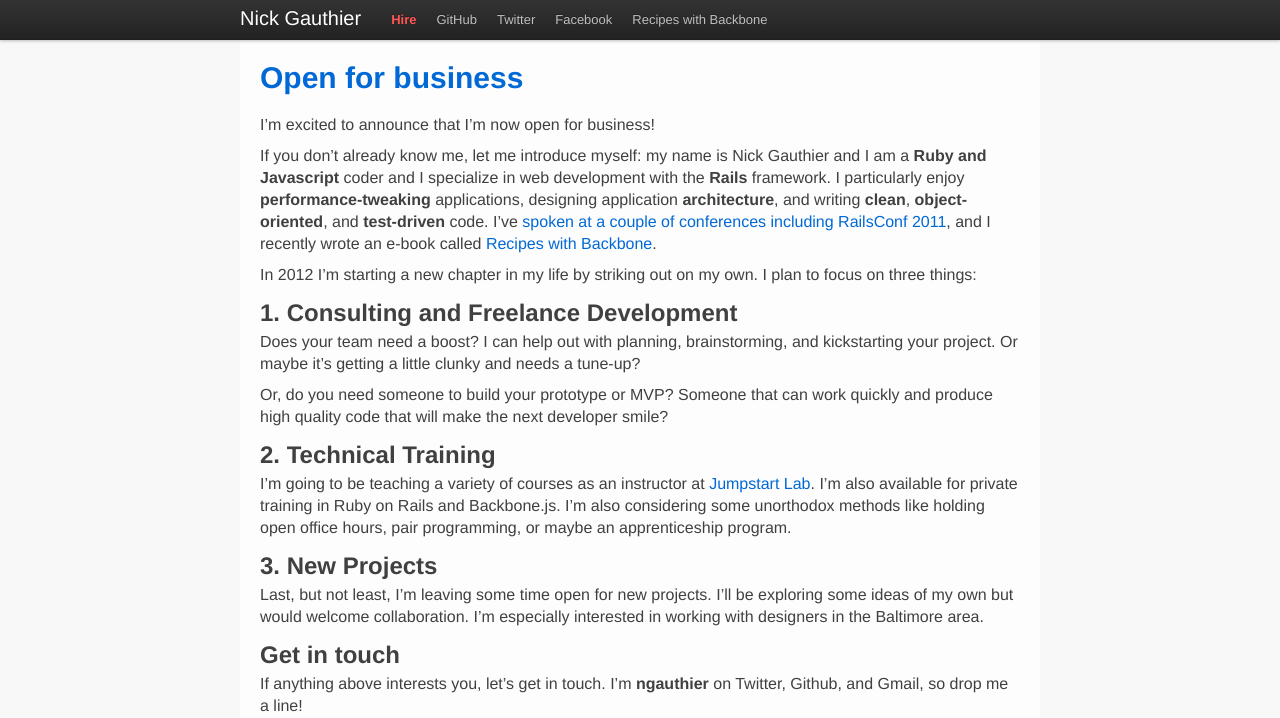
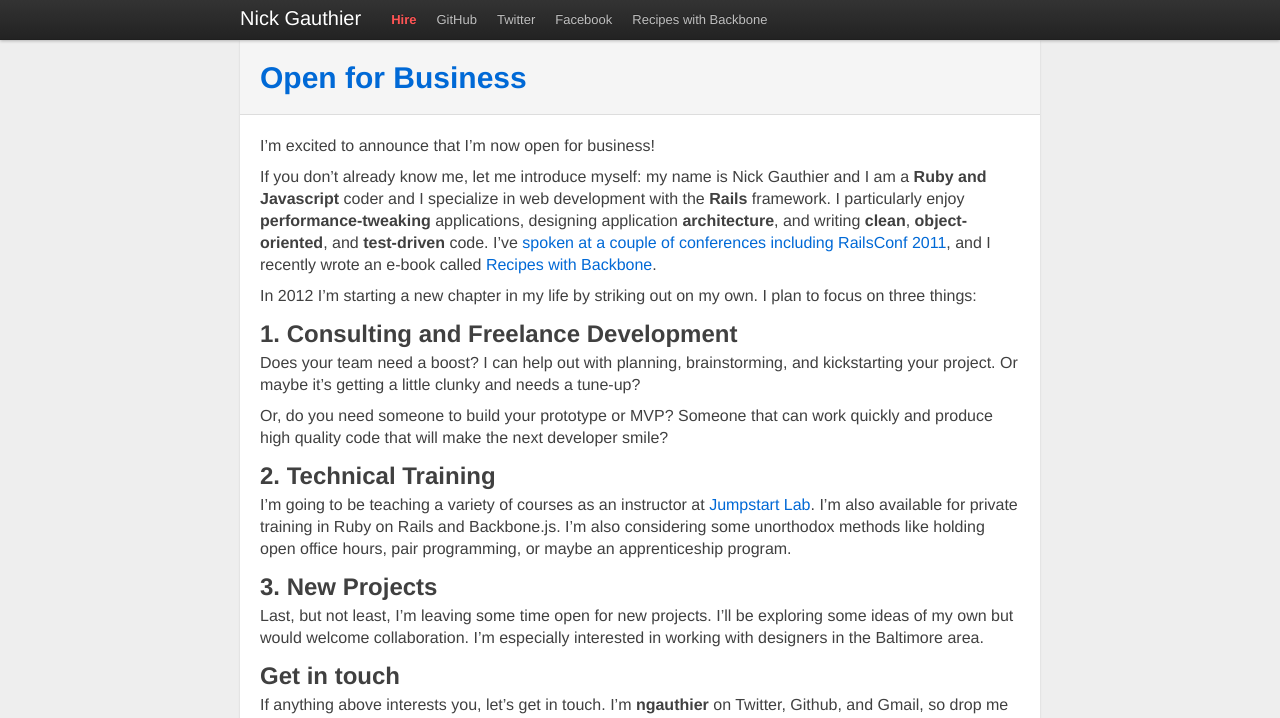
Before and after one commit to ngauthier/ngauthier.github.com, a Jekyll site: the page built from _posts/2011-12-31-open-for-business.md, in a window 1280 px wide and 1400 px high. Shown: the top 718 px of the window. Built offline with Jekyll 4.4.1, drawn with Linux system fonts in a browser that asks for light colours; comment, search, counter and statistics services are not loaded.

Commit message:
updated style

```diff
--- a/_layouts/default.html
+++ b/_layouts/default.html
@@ -31,7 +31,7 @@
         <div class='container'>
           <h3><a href='/'>Nick Gauthier</a></h3>
           <ul class='nav'>
-            <li><a href='/2011/12/open-for-business.html' class='hire'>Hire</a></li>
+            <li><a href='/2012/01/open-for-business.html' class='hire'>Hire</a></li>
             <li><a href='http://github.com/ngauthier'>GitHub</a></li>
             <li><a href='http://twitter.com/ngauthier'>Twitter</a></li>
             <li><a href='http://facebook.com/ngauthier'>Facebook</a></li>
--- a/_layouts/post.html
+++ b/_layouts/post.html
@@ -2,7 +2,7 @@
 layout: default
 ---
 <article>
-  <h1><a href="{{page.url}}">{{page.title}}</a></h1>
+  <div class='page-header'><h1><a href="{{page.url}}">{{page.title}}</a></h1></div>
   {{ content }}
   <div id="disqus_thread"></div>
   <script type="text/javascript">
--- a/index.html
+++ b/index.html
@@ -2,7 +2,7 @@
 layout: default
 title: Nick Gauthier
 ---
-<h1>Nick Gauthier's Blog</h1>
+<div class='page-header'><h1>Nick Gauthier's Blog</h1></div>
 <p>This is Nick Gauthier's technical blog on ruby, rails, and javascript.</p>
 <h2>Posts</h2>
 <ul class='unstyled'>
--- a/stylesheets/ngauthier.css
+++ b/stylesheets/ngauthier.css
@@ -2,7 +2,7 @@
   padding-top: 40px;
   font-size: 16px;
   line-height: 22px;
-  background-color: #f8f8f8;
+  background-color: #eee;
 }
 
 .container {
@@ -10,10 +10,21 @@
 }
 
 #content {
-  background-color: #fdfdfd;
+  background-color: #fff;
   padding: 20px;
+  -webkit-border-radius: 0 0 6px 6px;
+  -moz-border-radius: 0 0 6px 6px;
+  border-radius: 0 0 6px 6px;
+  -webkit-box-shadow: 0 1px 2px rgba(0,0,0,.15);
+  -moz-box-shadow: 0 1px 2px rgba(0,0,0,.15);
+  box-shadow: 0 1px 2px rgba(0,0,0,.15);
 }
 
+.page-header {
+  background-color: #f5f5f5;
+  padding: 20px 20px 10px;
+  margin: -20px -20px 20px;
+}
 p {
   font-size: 16px;
   line-height: 22px;
```
Also changed, not shown: _posts/2011-12-31-open-for-business.md (+2 -2 lines).
